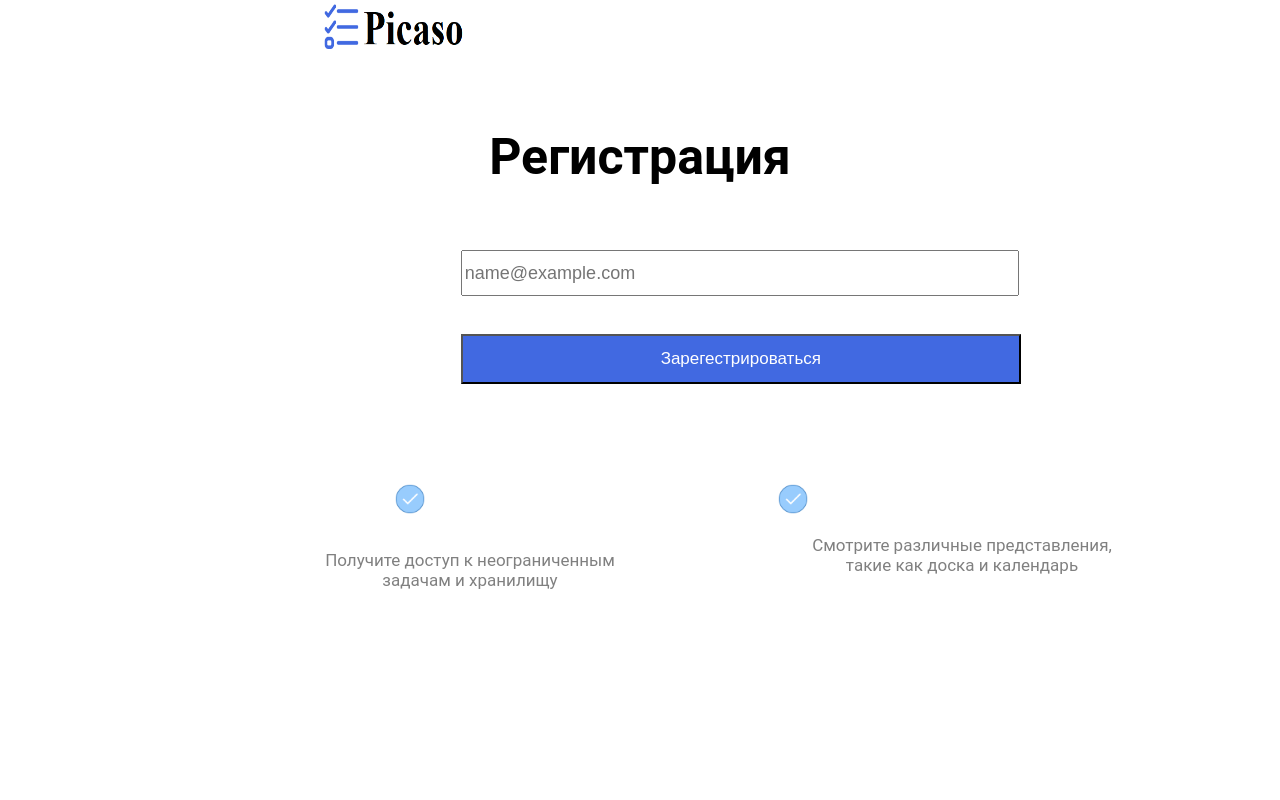
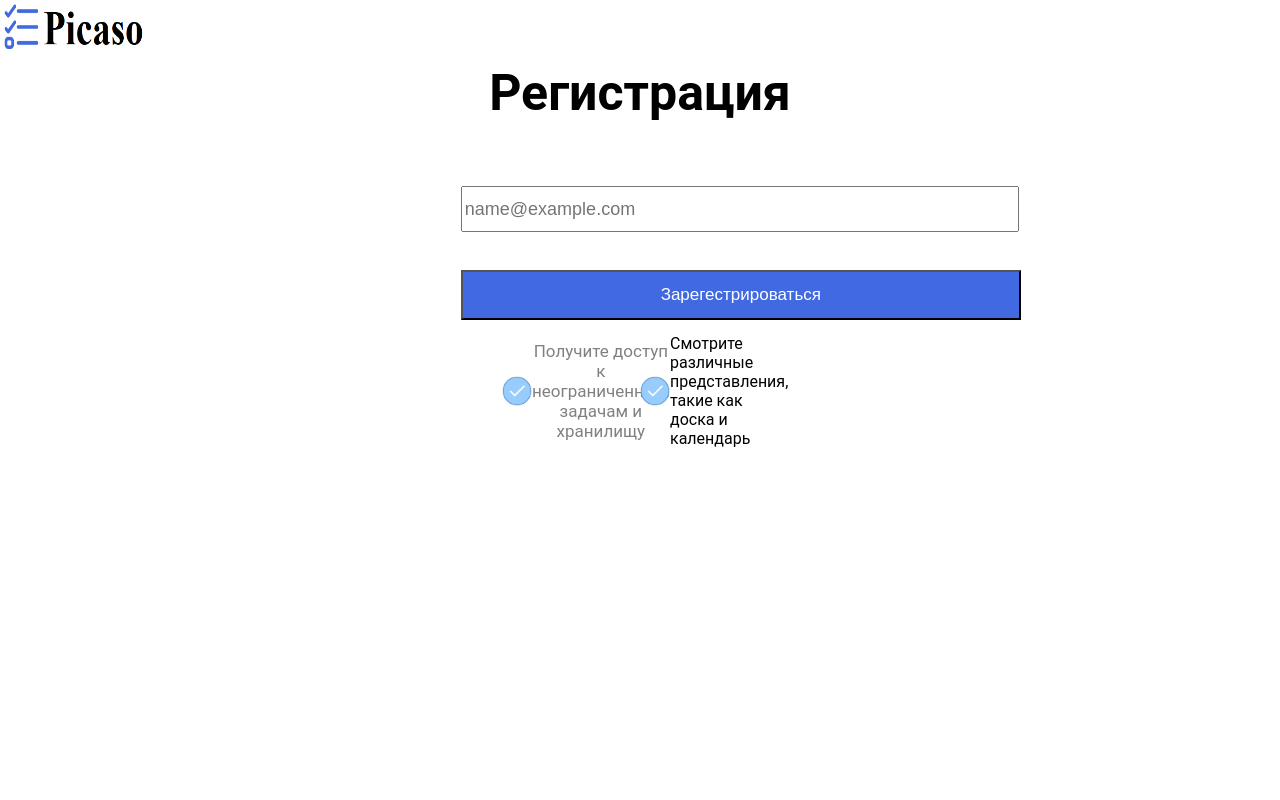
Before and after one commit to DruzhinaAnna/Diplom-2023, a Django app: page /registration in a window 1280 px wide. Run offline with Django 4.2, Linux system fonts and the light colour scheme.

Commit message:
20230405 15:49

```diff
--- a/Kanban/Kanban/urls.py
+++ b/Kanban/Kanban/urls.py
@@ -6,5 +6,6 @@ urlpatterns = [
     path('admin/', admin.site.urls),
     path('', include('Main.urls')),
     path('registration', include('Main.urls')),
-    path('register', include('Main.urls'))
+    path('register', include('Main.urls')),
+    path('main', include('Main.urls')),
 ]
--- a/Kanban/Main/templates/Main/registration.html
+++ b/Kanban/Main/templates/Main/registration.html
@@ -30,21 +30,17 @@
         #Icons {
         display:flex;
         flex-direction:row;
-        margin: 9% 0 0 0;
-        }
-        #first {
-        margin: 0 0 0 25%;
-        width: 300px;
-        height: 180px;
-
-        }
-        #second{
-        margin: 0 0 0 15%;
-        width: 300px;
-        height: 180px;
+        justify-content: center;
+        margin-top:20px;
         }
         .elem {
         display:flex;
+        flex-direction:row;
+  align-items: center;
+  margin-right:10px;
+  width:10%;
+  text-justify: auto;
+}
         }
 
         img{
@@ -73,13 +69,13 @@
 
 </div>
 <div id="Icons">
-    <div id="first">
+    <div class="elem">
     <img src="{% static 'images/предложения.png' %}" alt="" width="30" height="30">
     <p style="color: grey; font-size:17px;text-align:center;"> Получите доступ к неограниченным задачам и хранилищу </p>
 </div>
-<div id="second">
-<img src="{% static 'images/предложения.png' %}" alt="" width="30" height="30" style="margin: 0 0 0 -11.5%;" >
-<p style="color: grey; font-size:17px;text-align:center;"> Смотрите различные представления, такие как  доска и календарь </p>
+<div class="elem">
+<img src="{% static 'images/предложения.png' %}" alt="" width="30" height="30 >
+<p style="color: grey; font-size:17px;"> Смотрите различные представления, такие как  доска и календарь </p>
 </div>
 </div>
 <script>
--- a/Kanban/Main/urls.py
+++ b/Kanban/Main/urls.py
@@ -7,4 +7,5 @@ urlpatterns = [
     path('', views.authorization, name='home'),
     path('registration', views.registration, name='registration'),
     path('register', views.register, name='register'),
+    path('main', views.main, name='main'),
 ]
--- a/Kanban/Main/views.py
+++ b/Kanban/Main/views.py
@@ -11,3 +11,7 @@ def registration(request):
 
 def register(request):
     return render(request, 'Main/register.html')
+
+
+def main(request):
+    return render(request, 'Main/main.html')
```
Also changed, not shown: Kanban/Main/templates/Main/authorization.html (+14 -5 lines), Kanban/Main/templates/Main/main.html (added, +10 -0 lines), Kanban/Main/templates/Main/register.html (+67 -5 lines), Kanban/db.sqlite3.
